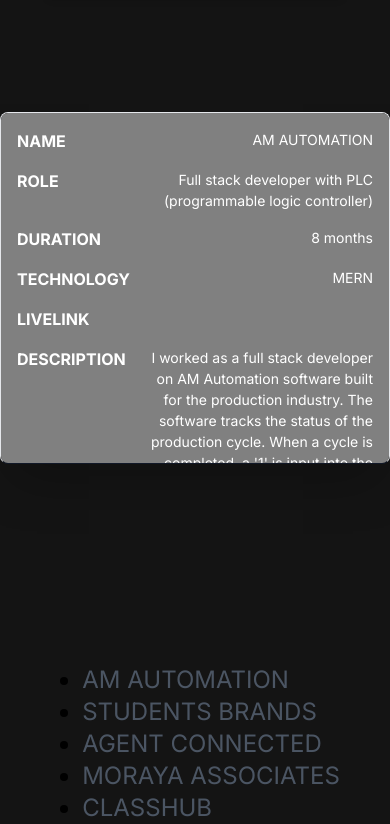
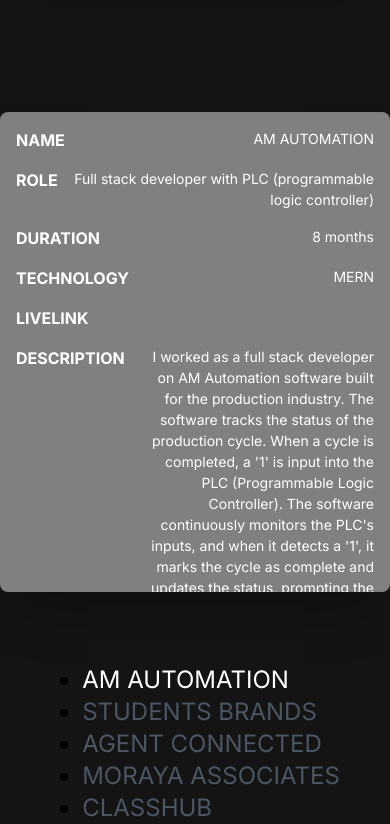
Before and after one commit to shubhamvhiwale/portfolio-main, a Next.js app: page / in a window 390 px wide. Shown: the part 4960-5784 px from the top of the page. Built offline with nearby package versions, Linux system fonts and the light colour scheme.

Commit message:
improved projects component

```diff
--- a/src/app/components/CurrentNPreperedLocation/index.tsx
+++ b/src/app/components/CurrentNPreperedLocation/index.tsx
@@ -89,7 +89,7 @@
       }}
       //   className="flex justify-center items-center"
     >
-      <div className="w-[80%] flex justify-between pb-2">
+      <div className="w-[95%] md:w-[80%] flex justify-between pb-2">
         <div>&#x2758;</div>
         <button
           className={
@@ -157,8 +157,8 @@
         <div>&#x2758;</div>
       </div>
       <div
+        className="w-[95%] md:w-[80%]  md:border md:border-red-600 "
         style={{
-          width: "80%",
           height: "80%",
           overflow: "scroll",
           scrollbarWidth: "none",
--- a/src/app/components/Projects/index.tsx
+++ b/src/app/components/Projects/index.tsx
@@ -31,6 +31,8 @@
 
 const Projects = () => {
   const [[page, direction], setPage] = useState([0, 0]);
+  console.log("page : ", page);
+
   const [isTheme, setIsTheme] = useState(false);
 
   const imageIndex = wrap(0, projectData.length, page);
@@ -59,7 +61,7 @@
           id="project-details-view-container"
           className={`lg:left-20 rounded-lg project-details-view-container ${
             isTheme ? "bg-[gray]" : "bg-[#d5bbff]"
-          } caresoul-container sm:pt-10 h-[22rem] lg:h-auto  shadow-2xl lg:mt-auto lg:shadow-none top-2 lg:top-auto lg:pl-10 sm:w-[95%] min-w-[20rem] w-full lg:w-[50%] p-2 sm:border-none  border border-b-gray-900`}
+          } caresoul-container md:h-[30rem]  sm:pt-10 h-[30rem] lg:h-auto  shadow-2xl lg:mt-auto lg:shadow-none top-2 lg:top-auto lg:pl-10 sm:w-[95%] min-w-[20rem] w-full lg:w-[50%] p-2`}
           custom={direction}
           variants={variants}
           initial="enter"
@@ -69,17 +71,17 @@
             x: { type: "spring", stiffness: 300, damping: 30 },
             opacity: { duration: 0.2 },
           }}
-          drag="x"
-          dragConstraints={{ left: 0, right: 0 }}
-          dragElastic={1}
-          onDragEnd={(e, { offset, velocity }) => {
-            const swipe = swipePower(offset.x, velocity.x);
-            if (swipe < -swipeConfidenceThreshold) {
-              paginate(1);
-            } else if (swipe > swipeConfidenceThreshold) {
-              paginate(-1);
-            }
-          }}
+          // drag="x"
+          // dragConstraints={{ left: 0, right: 0 }}
+          // dragElastic={1}
+          // onDragEnd={(e, { offset, velocity }) => {
+          //   const swipe = swipePower(offset.x, velocity.x);
+          //   if (swipe < -swipeConfidenceThreshold) {
+          //     paginate(1);
+          //   } else if (swipe > swipeConfidenceThreshold) {
+          //     paginate(-1);
+          //   }
+          // }}
         >
           {Object.keys(projectData[imageIndex]).map(
             (key: string, index: number) => (
@@ -121,11 +123,13 @@
       >
         <ol className="list-disc ml-8  lg:mr-20 uppercase marker:text-black">
           {projectData.map(({ name }, index) => (
-            <li key={index} className="uppercase">
+            <li key={index} className="uppercase text-white">
               <motion.button
                 whileHover={{ scale: 1.1 }}
                 whileTap={{ scale: 0.8 }}
-                className={"text-gray-600 uppercase"}
+                className={
+                  page === index ? `text-white` : `text-gray-600 uppercase`
+                }
                 onClick={() => {
                   paginate(index);
                 }}
```
